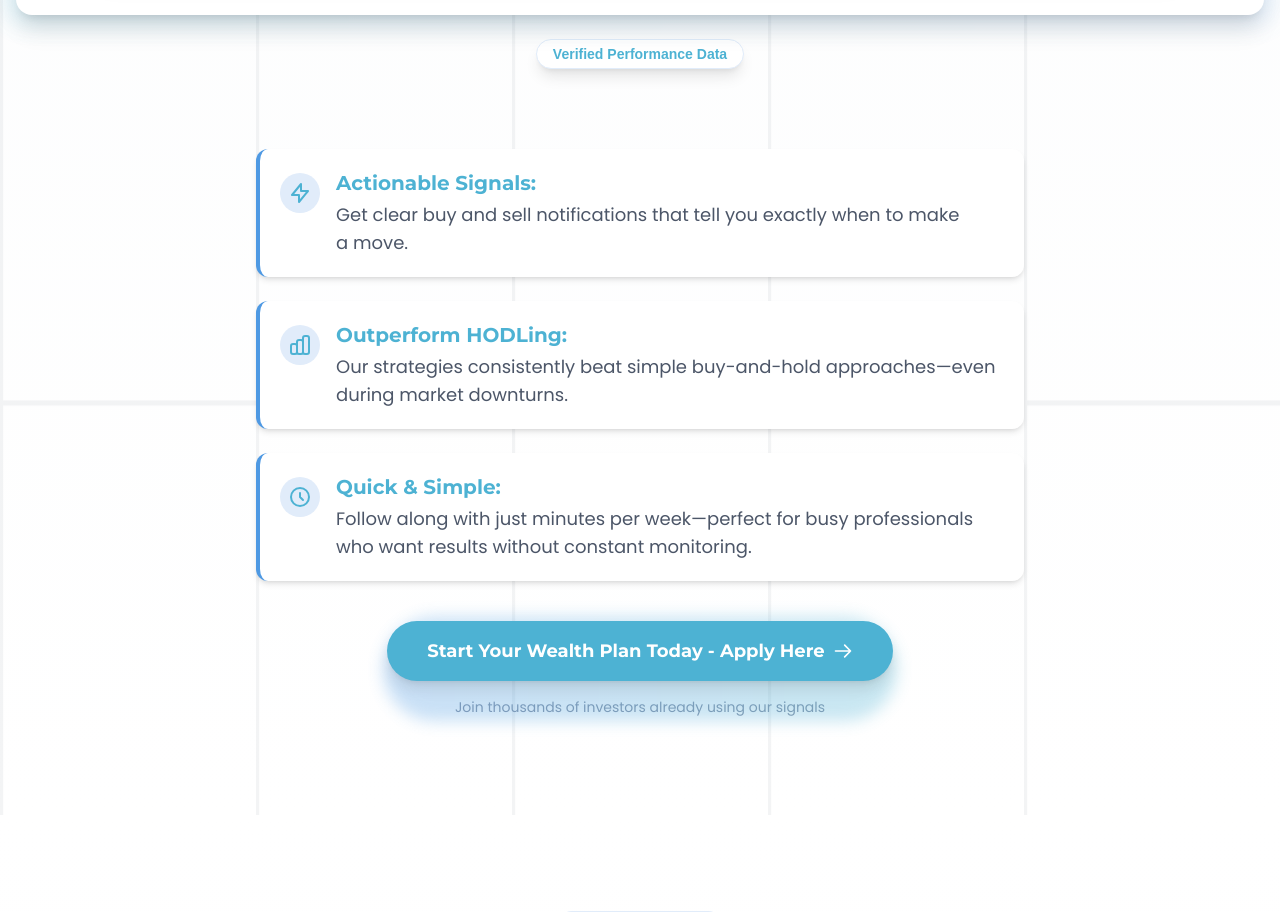
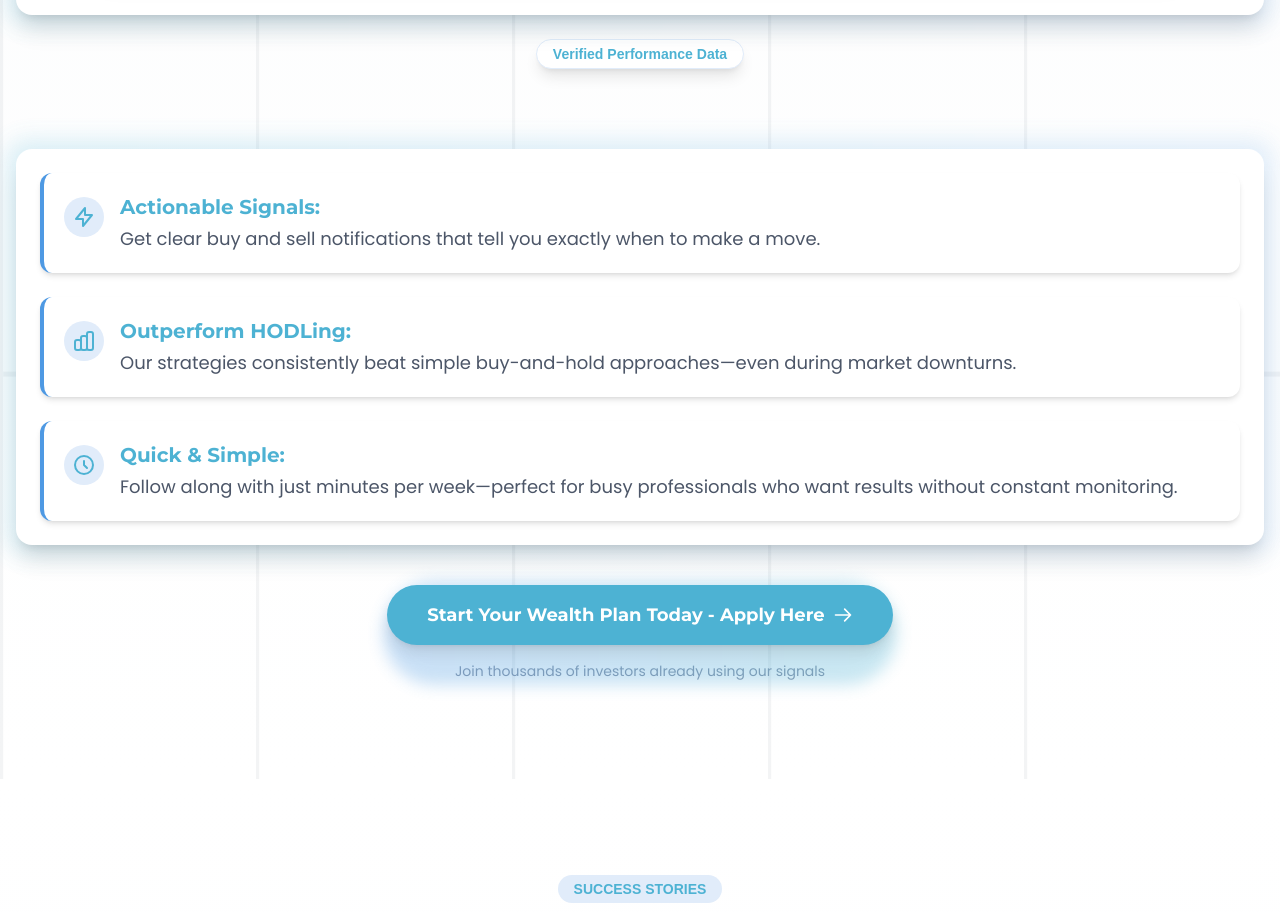
Before and after one commit to Managed-Vault/UPDATEDREPBILLY, a React (Create React App) app: page / in a window 1280 px wide. Shown: the part 8696-9608 px from the top of the page. Built offline with nearby package versions, Linux system fonts and the light colour scheme; a web font is replaced by a local one.

Commit message:
Update benefits list styling to match chart

```diff
--- a/src/components/SectionFour.js
+++ b/src/components/SectionFour.js
@@ -51,8 +51,14 @@ const SectionFour = () => {
         </div>
 
         {/* ─── benefits list + CTA ──────────────────── */}
-        <div className="mt-20 space-y-10">
-          <ul className="space-y-6 max-w-3xl mx-auto">
+        <div className="mt-20">
+          {/* Benefits list with matching chart styling */}
+          <div className="relative group mx-auto w-full mb-10">
+            <div className="absolute -inset-2 rounded-2xl blur-md opacity-75
+                          bg-gradient-to-r from-brand-600/30 to-brand-400/30
+                          group-hover:opacity-100 transition duration-300" />
+            <div className="relative bg-white p-6 rounded-2xl shadow-xl">
+              <ul className="space-y-6">
                 {/* item 1 */}
                 <li className="flex items-start bg-white p-5 rounded-xl shadow-md transition-all duration-300 hover:shadow-lg hover:-translate-y-1 border-l-4 border-brand-500">
                   <div className="bg-brand-100 p-2 rounded-full mr-4 mt-1 flex-shrink-0">
@@ -96,6 +102,8 @@ const SectionFour = () => {
                   </div>
                 </li>
               </ul>
+            </div>
+          </div>
 
           {/* CTA */}
           <div className="text-center">
```
Lines whose indentation alone changed are shown as unchanged.
